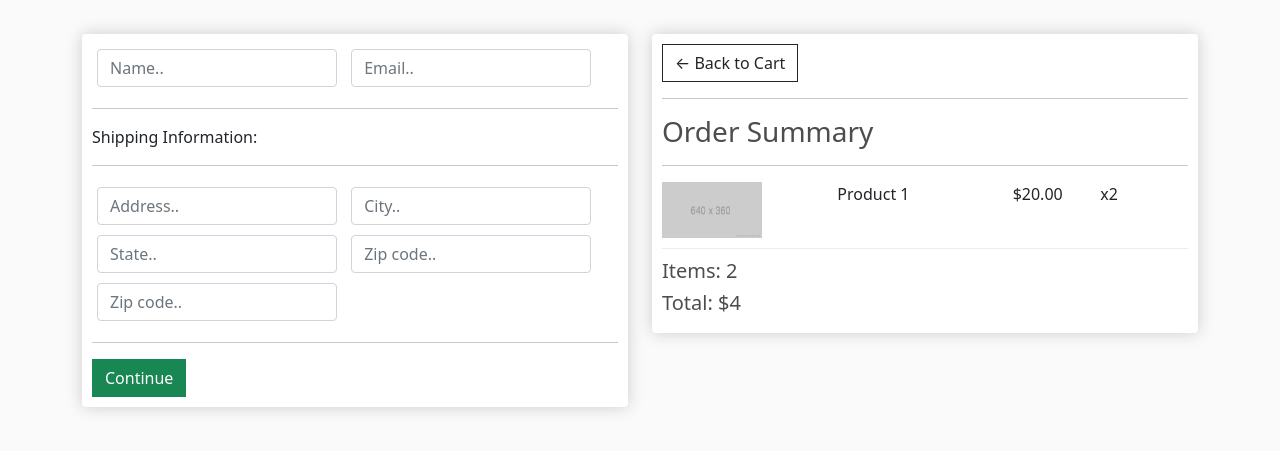
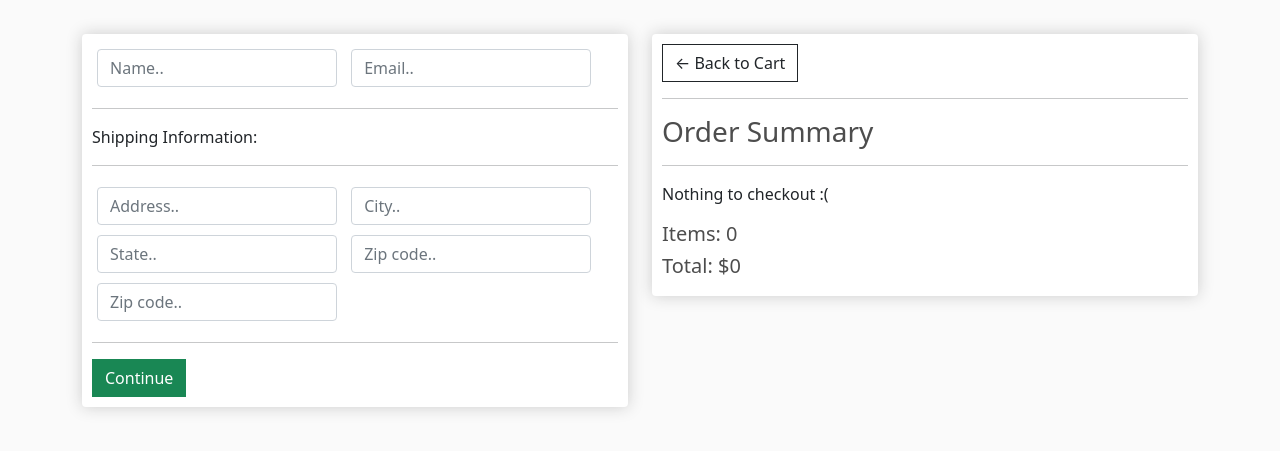
Before and after one commit to SeunFashina002/cycom, a Django app: page /checkout/ in a window 1280 px wide. Shown: the part 76-527 px from the top of the page. Run offline with Django 4.2, Linux system fonts and the light colour scheme; some libraries are stand-ins or nearby versions.

Commit message:
created template for checkout page

```diff
--- a/templates/checkout.html
+++ b/templates/checkout.html
@@ -53,14 +53,18 @@
 				<hr>
 				<h3>Order Summary</h3>
 				<hr>
+				{% for item in items %}
 				<div class="cart-row">
-					<div style="flex:2"><img class="row-image" src="{% static 'images/placeholder.png' %}"></div>
-					<div style="flex:2"><p>Product 1</p></div>
-					<div style="flex:1"><p>$20.00</p></div>
-					<div style="flex:1"><p>x2</p></div>
+					<div style="flex:2"><img class="row-image" src="{{item.product.imageUrl}}"></div>
+					<div style="flex:2"><p>{{item.product.name}}</p></div>
+					<div style="flex:1"><p>${{item.product.price}}</p></div>
+					<div style="flex:1"><p>x{{item.quantity}}</p></div>
 				</div>
-				<h5>Items:   2</h5>
-				<h5>Total:   $4</h5>
+				{% empty %}
+				<p>Nothing to checkout :(</p>
+				{% endfor %}
+				<h5>Items:   {{order.get_item_total}}</h5>
+				<h5>Total:   ${{order.get_cart_total}}</h5>
 			</div>
 		</div>
 	</div>
```
